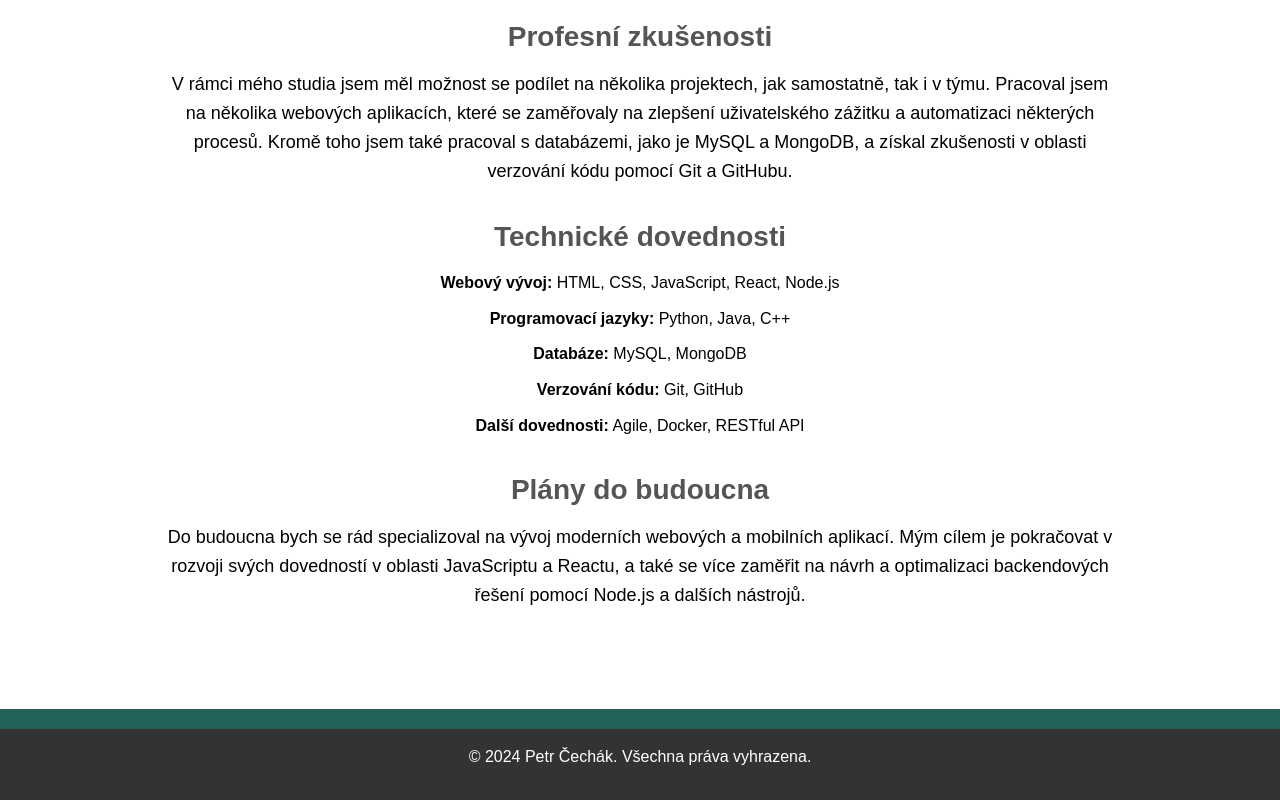
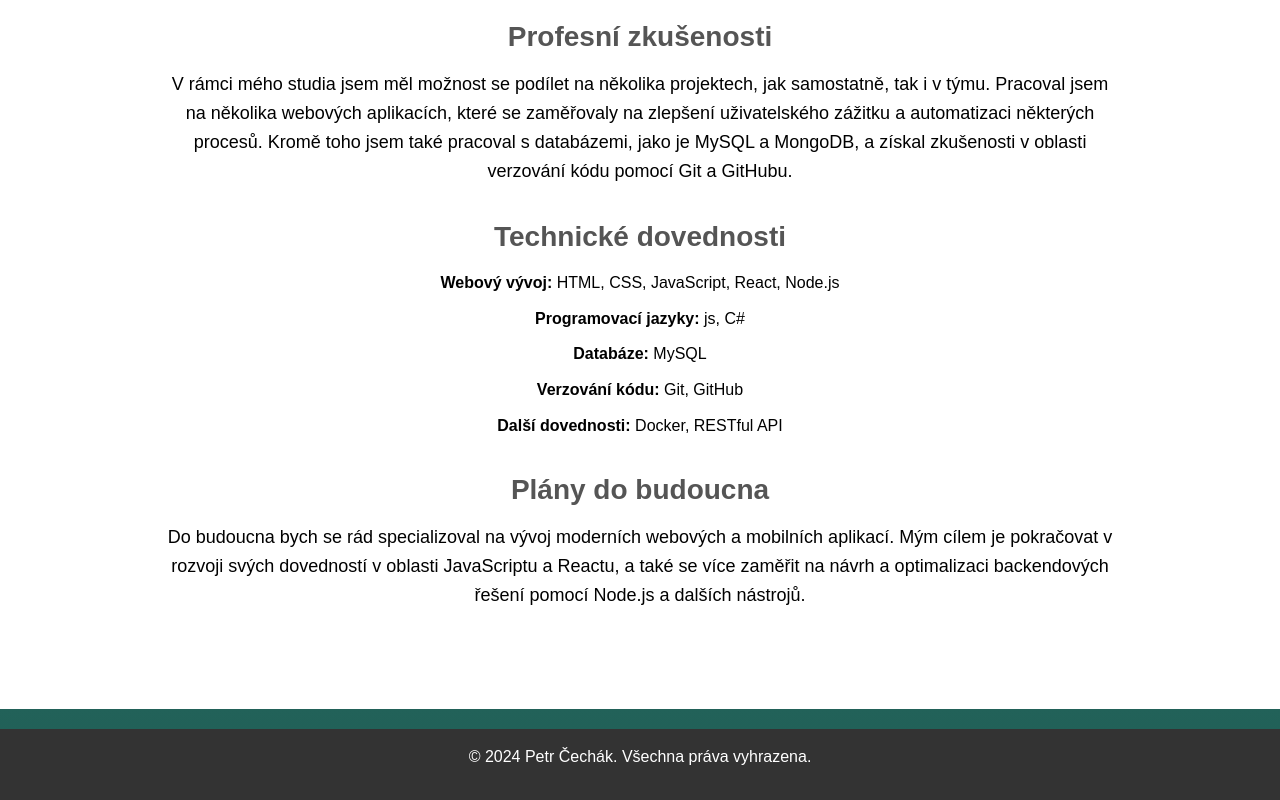
Before and after one commit to Pepista/ProtiFolio, a plain HTML site: page about.html in a window 1280 px wide. Shown: the part 651-1451 px from the top of the page. Drawn offline with Linux system fonts and the light colour scheme.

Commit message:
SkolaPrace

```diff
--- a/about.html
+++ b/about.html
@@ -40,10 +40,10 @@
             <h3>Technické dovednosti</h3>
             <ul>
                 <li><strong>Webový vývoj:</strong> HTML, CSS, JavaScript, React, Node.js</li>
-                <li><strong>Programovací jazyky:</strong> Python, Java, C++</li>
-                <li><strong>Databáze:</strong> MySQL, MongoDB</li>
+                <li><strong>Programovací jazyky:</strong> js, C#</li>
+                <li><strong>Databáze:</strong> MySQL</li>
                 <li><strong>Verzování kódu:</strong> Git, GitHub</li>
-                <li><strong>Další dovednosti:</strong> Agile, Docker, RESTful API</li>
+                <li><strong>Další dovednosti:</strong> Docker, RESTful API</li>
             </ul>
 
             <h3>Plány do budoucna</h3>
```
Also changed, not shown: contact.html (+3 -3 lines), index.html (+1 -1 lines), package-lock.json (added).
